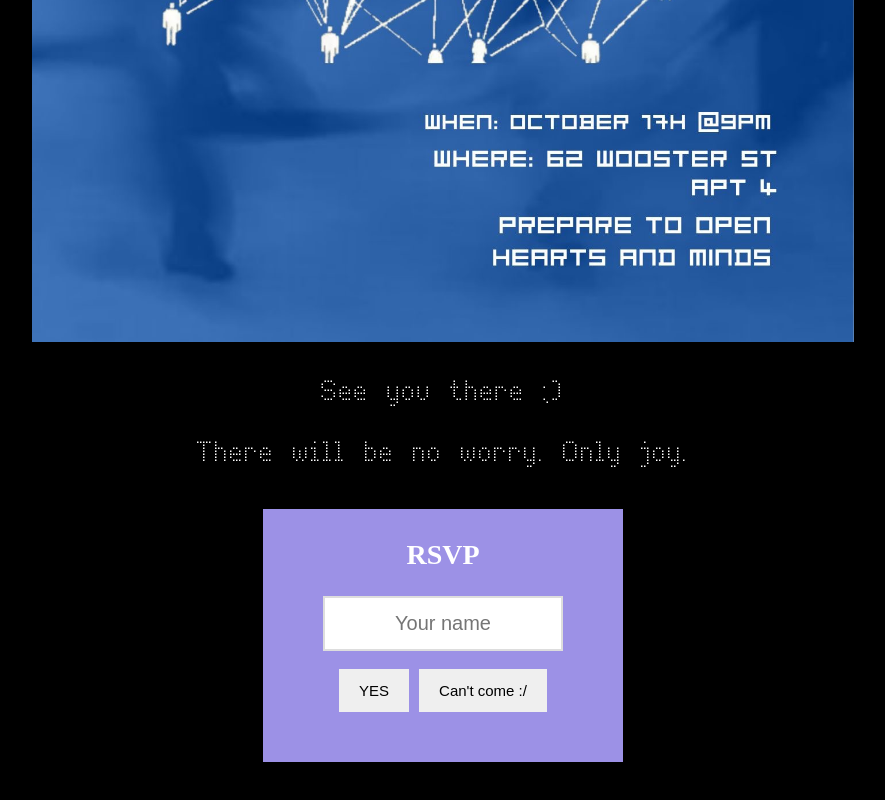
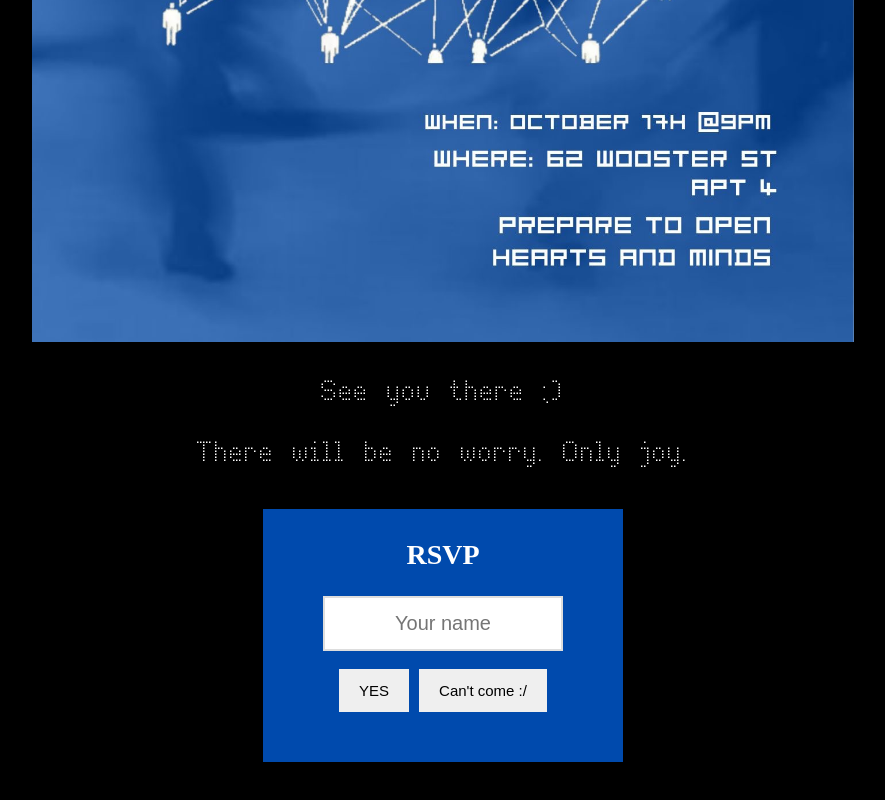
Before and after one commit to bigt00fgrin/birthday-semi-eastlyn, a website: page index.html in a window 1280 px wide. Shown: the part 892-1692 px from the top of the page, without its empty margins (197-1082 px from the left). Drawn offline with Linux system fonts and the light colour scheme; a web font is replaced by a local one.

Commit message:
change color of rsvp background

```diff
--- a/styles.css
+++ b/styles.css
@@ -34,7 +34,7 @@ h2{
     margin: 40px auto;
     padding: 30px;
     text-align: center;
-    background: #9c91e6;
+    background: #004aad;
 }
 
 .rsvp h3 {
```
